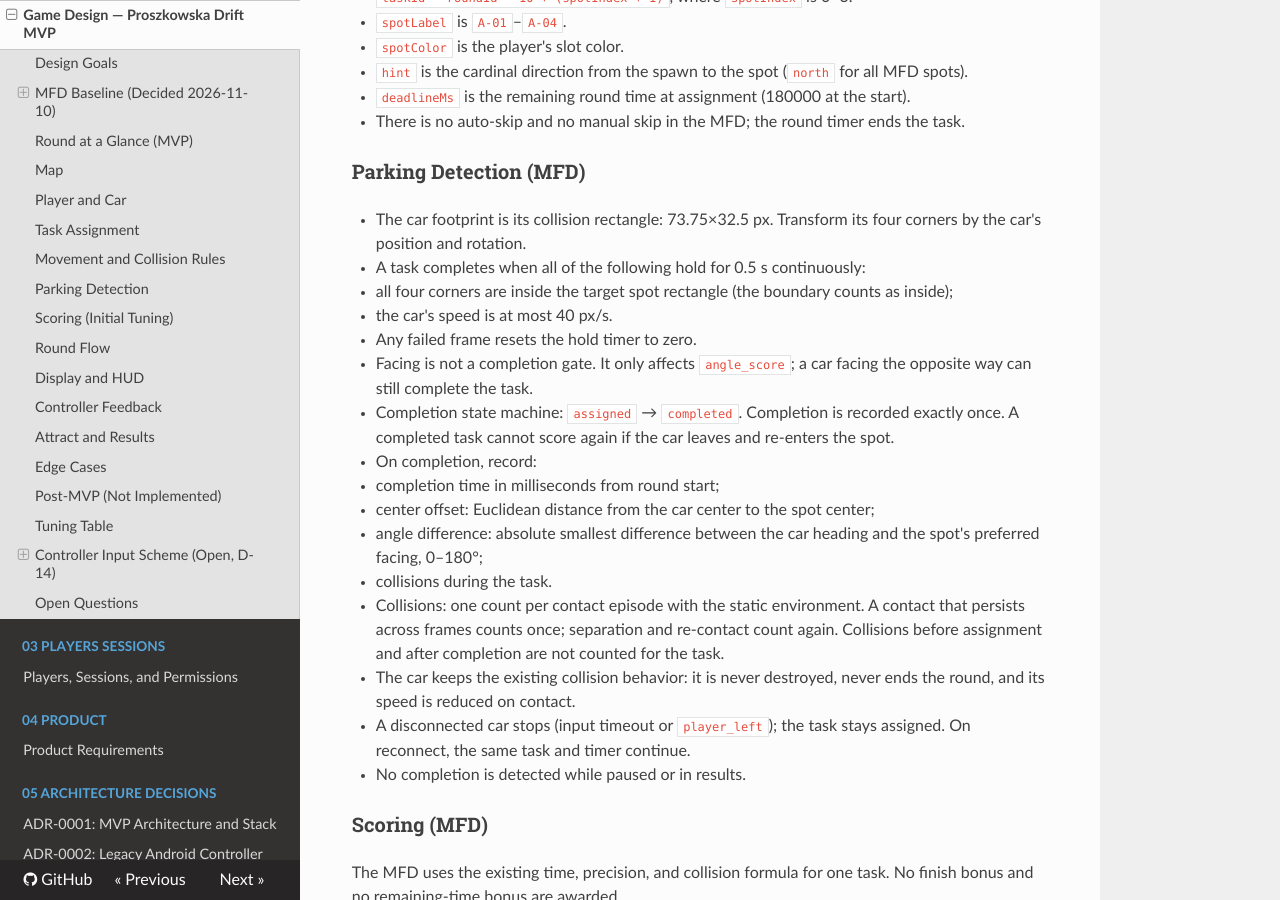
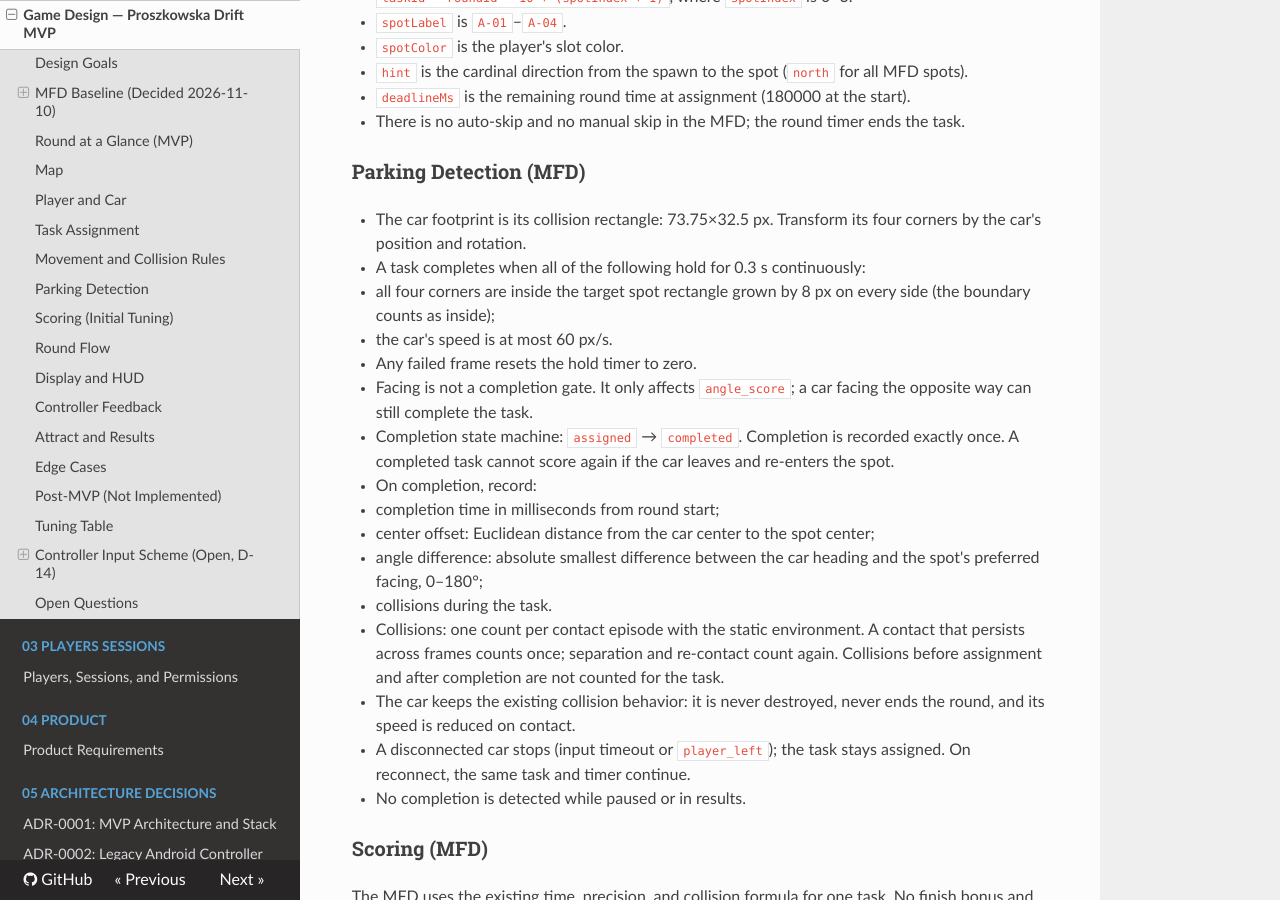
Before and after one commit to PSZLBit/ProszkowskaDrift, an MkDocs documentation site: the page built from documentation/02-game-domain/game-design.md, in a window 1280 px wide and 900 px high, scrolled down 3665 px. Built offline with MkDocs 1.6.1, drawn with Linux system fonts in a browser that asks for light colours; nearby versions of some CDN libraries; some of the changed text lies outside the part shown.

Commit message:
docs(game): record softened parking detection as D-42
Playtest 2026-11-25: visually-parked cars failed to complete. MFD baseline, tuning table, and decision log updated; spot geometry and scoring unchanged.

```diff
--- a/documentation/02-game-domain/game-design.md
+++ b/documentation/02-game-domain/game-design.md
@@ -161,10 +161,10 @@ Map rules:
 
 - The car footprint is its collision rectangle: 73.75×32.5 px. Transform its
   four corners by the car's position and rotation.
-- A task completes when all of the following hold for 0.5 s continuously:
-  1. all four corners are inside the target spot rectangle (the boundary counts
-     as inside);
-  2. the car's speed is at most 40 px/s.
+- A task completes when all of the following hold for 0.3 s continuously:
+  1. all four corners are inside the target spot rectangle grown by 8 px on
+     every side (the boundary counts as inside);
+  2. the car's speed is at most 60 px/s.
 - Any failed frame resets the hold timer to zero.
 - Facing is not a completion gate. It only affects `angle_score`; a car facing
   the opposite way can still complete the task.
@@ -633,13 +633,14 @@ into the MVP implementation.
 | Tasks per player | 1 (MFD), 5 (MVP) | First 4-player playtest |
 | MFD target spots | 4 (`A-01`–`A-04`) | First MFD playtest |
 | MFD parking bay | 96×144 px | First MFD playtest |
-| MFD task hold | 0.5 s | First MFD playtest |
+| MFD task hold | 0.3 s | Playtest 2026-11-25: 0.5 s reset too easily on touch controls |
+| MFD corner tolerance | 8 px around the spot | Playtest 2026-11-25: 11 px car margins too tight |
 | Task time decay | 100 → 10 over 30 s | Playtest |
 | Auto-skip | 45 s (MVP) | Playtest |
 | Precision window | ±10° full, ±35° zero | Playtest |
 | Collision penalty | −10 each, max −30 | Playtest |
 | Finish bonus | +100 + 5/s, cap +150 (MVP) | Playtest |
-| Parked speed threshold | 40 px/s | First MFD playtest |
+| Parked speed threshold | 60 px/s | Playtest 2026-11-25: 40 px/s punished stopping creep |
 | Bump trigger speed | 150 px/s entry speed | First MFD playtest |
 | Bump crawl speed | 80 px/s after a fast entry | First MFD playtest |
 | Bump heading kick | ±12° to a random side | First MFD playtest |
```
Also changed, not shown: documentation/05-architecture-decisions/decision-log.md (+1 -0 lines).
